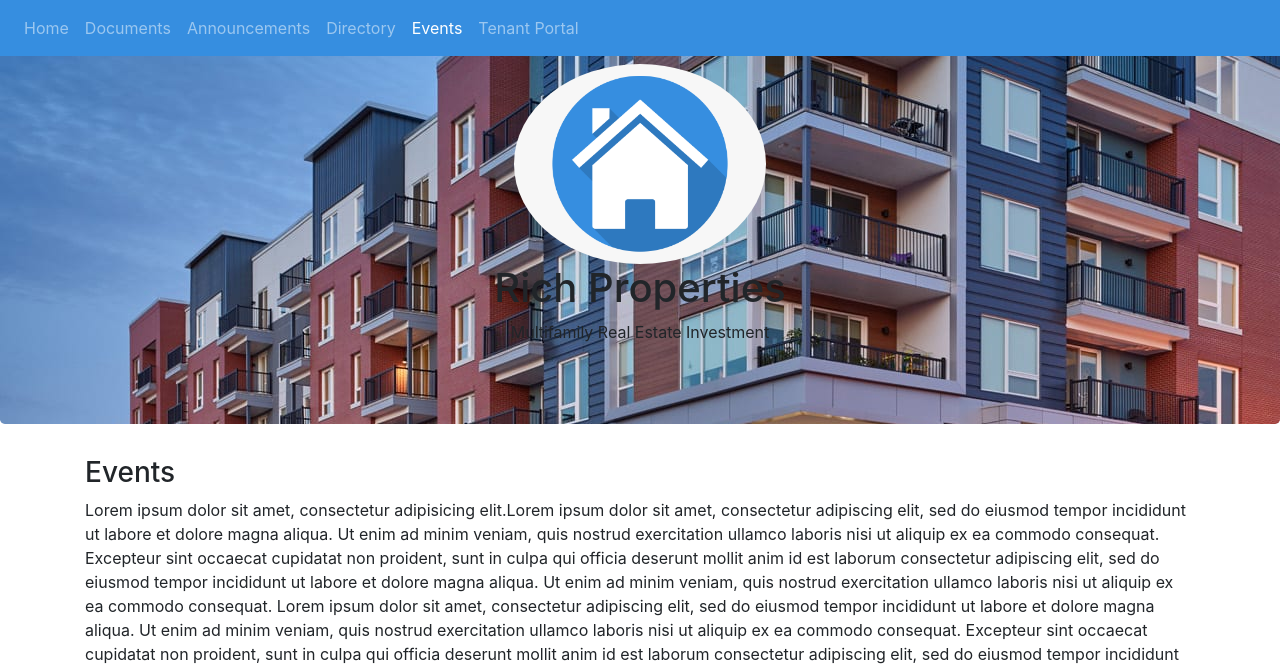
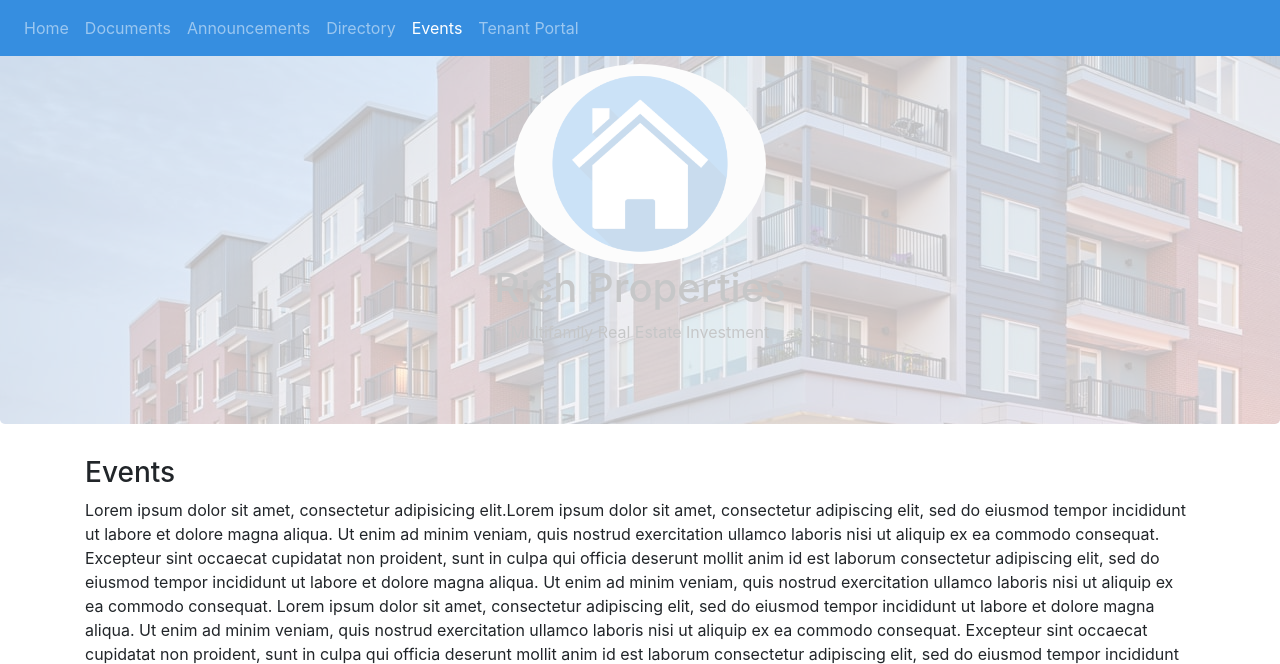
Before and after one commit to jacob-rich/ds774-assignment1, a Flask app: page /events in a window 1280 px wide. Shown: the top 664 px of the page. Run offline with Flask 2, Linux system fonts and the light colour scheme; some libraries are stand-ins or nearby versions.

Commit message:
Update sticky-footer.css

```diff
--- a/static/sticky-footer.css
+++ b/static/sticky-footer.css
@@ -26,4 +26,5 @@ body
 .jumbotron
 {
     background-image: url("banner.jpg");
+    opacity: 0.25;
 }
```
